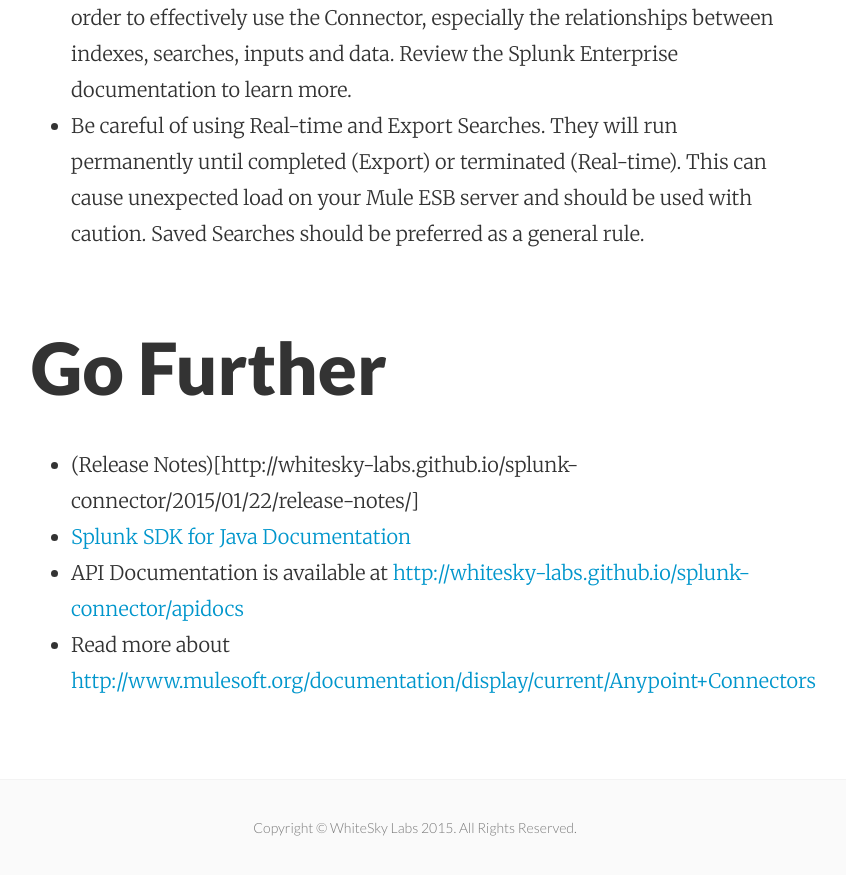
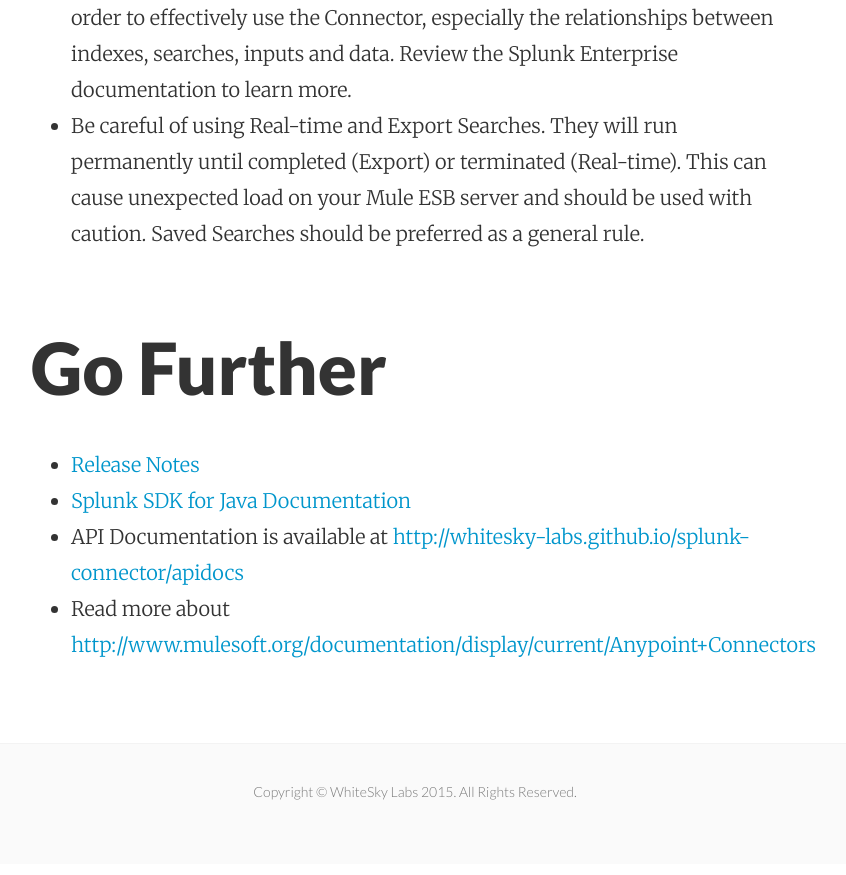
Before and after one commit to WhiteSky-Labs/splunk-connector, a Jekyll site: the page built from _posts/2015-01-22-splunk-connector.md, in a window 1280 px wide and 900 px high, scrolled down 13933 px. Shown: the top 875 px of the window, without its empty margins (225-1071 px from the left). Built offline with Jekyll 4.4.1, drawn with Linux system fonts in a browser that asks for light colours; Markdown is read by kramdown in place of the engine named in the settings.

Commit message:
Minor link fix

```diff
--- a/_posts/2015-01-22-splunk-connector.md
+++ b/_posts/2015-01-22-splunk-connector.md
@@ -232,7 +232,7 @@
 
 # Go Further
 
-* (Release Notes)[http://whitesky-labs.github.io/splunk-connector/2015/01/22/release-notes/]
+* [Release Notes](http://whitesky-labs.github.io/splunk-connector/2015/01/22/release-notes/)
 * [Splunk SDK for Java Documentation](http://dev.splunk.com/view/java-sdk/SP-CAAAEFH)
 * API Documentation is available at [http://whitesky-labs.github.io/splunk-connector/apidocs](http://whitesky-labs.github.io/splunk-connector/apidocs)
 * Read more about [http://www.mulesoft.org/documentation/display/current/Anypoint+Connectors](AnyPoint Connectors)
```
